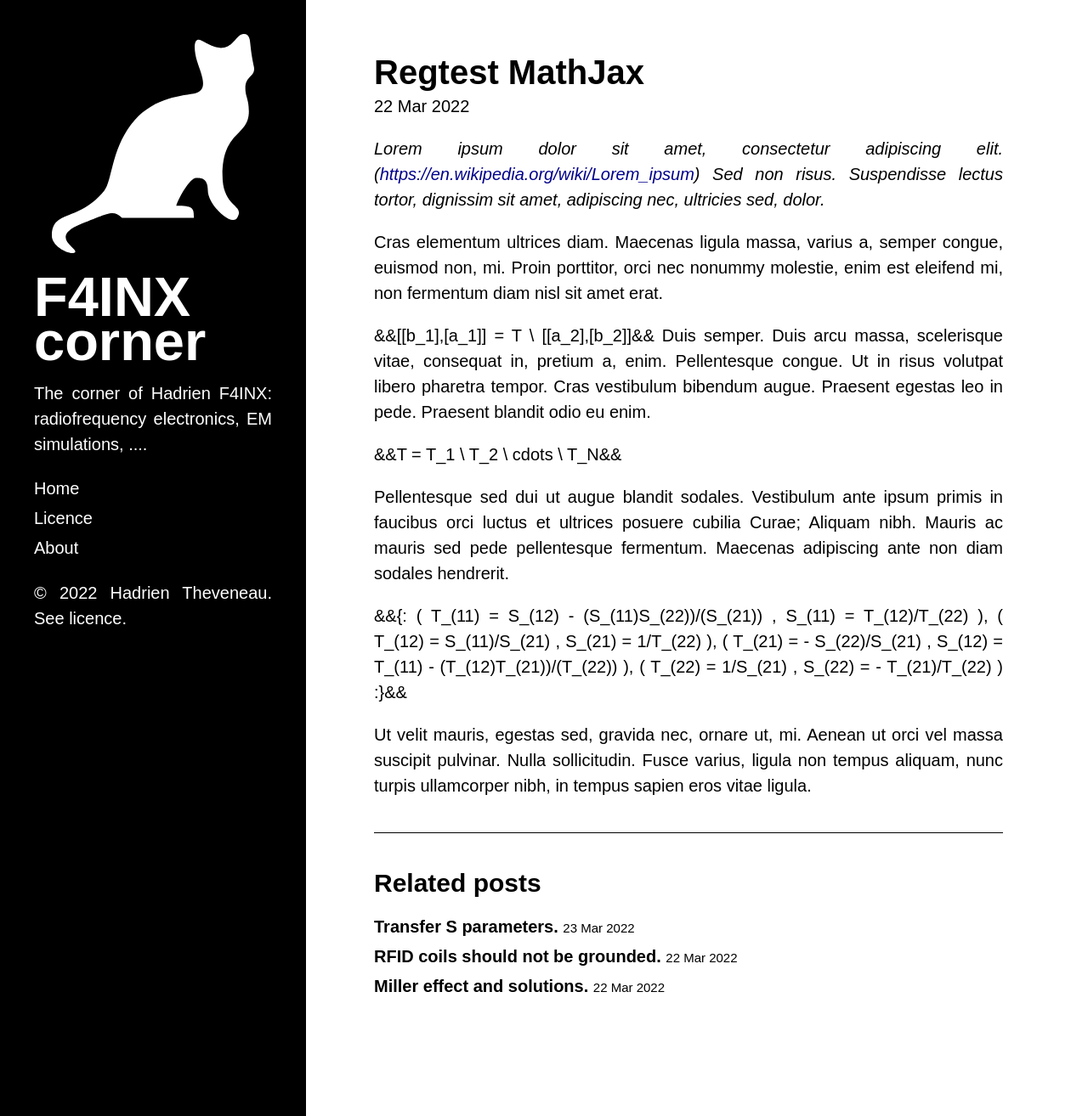
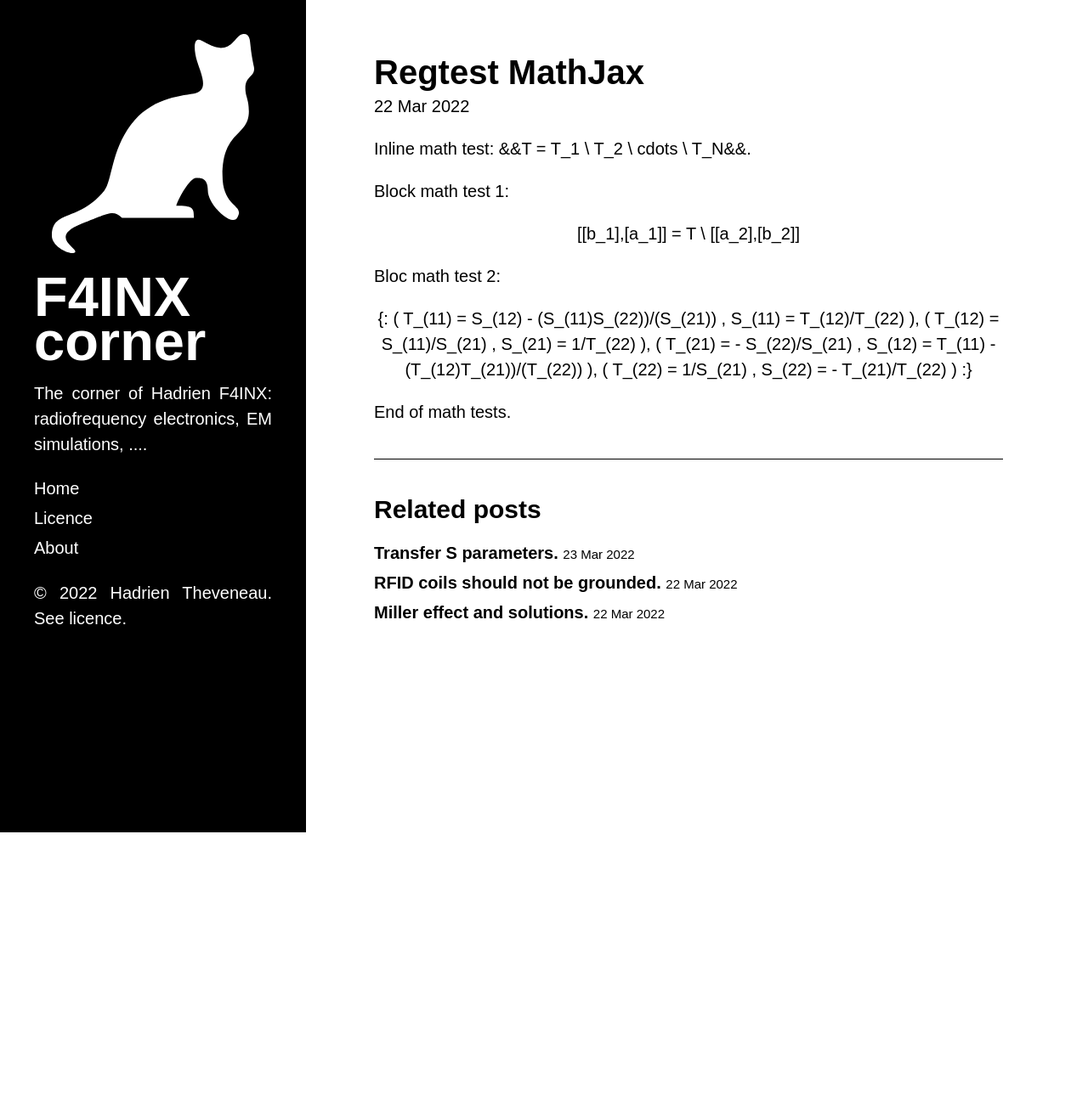
Before and after one commit to thadrien/Zview.github.io, a Jekyll site: the page built from _regtests/regtest5-mathjax.md, in a window 1280 px wide. Shown: the whole page at 85% size. Built offline with Jekyll 4.4.1, drawn with Linux system fonts in a browser that asks for light colours; a script that is not in the unit is left out; after the commit the page ends 980 px from its top, so only the background shows below that.

Commit message:
[MATH] [CSS] [REGTEST] Better handling of inline and bloc maths.

```diff
--- a/_includes/mathjax-asciimath.html
+++ b/_includes/mathjax-asciimath.html
@@ -2,7 +2,22 @@
 /* See https://github.com/remarkjs/remark/discussions/572 for asciimath delimiter choice. */
 MathJax = {
   loader: { load: ['input/asciimath', 'output/chtml', 'ui/menu'] },
-  asciimath: { delimiters: [['&&', '&&']] }
+  asciimath: { delimiters: [['&&', '&&']] },
+  /* See https://stackoverflow.com/questions/62089234/execute-mathjax-for-custom-tags-without-delimiters */
+  options: {
+    renderActions: {
+      findAmath: [10, function (doc) {
+        for (const node of document.querySelectorAll('asciimath')) {
+          const math = new doc.options.MathItem(node.textContent, doc.inputJax[0], false);
+          const text = document.createTextNode('');
+          node.replaceChild(text, node.firstChild);
+          math.start = {node: text, delim: '', n: 0};
+          math.end = {node: text, delim: '', n: 0};
+          doc.math.push(math);
+        }
+      }, '']
+    }
+  }
 };
 </script>
 <script type="text/javascript" id="MathJax-script" async src="https://cdn.jsdelivr.net/npm/mathjax@3/es5/startup.js">
--- a/_regtests/regtest5-mathjax.md
+++ b/_regtests/regtest5-mathjax.md
@@ -6,22 +6,21 @@
 ---
 {%- include mathjax-asciimath.html %}
 
-<p class="begin-note">
-Lorem ipsum dolor sit amet, consectetur adipiscing elit. (<a href="https://en.wikipedia.org/wiki/Lorem_ipsum">https://en.wikipedia.org/wiki/Lorem_ipsum</a>) Sed non risus. Suspendisse lectus tortor, dignissim sit amet, adipiscing nec, ultricies sed, dolor.
-</p>
+Inline math test: &&T = T_1 \ T_2 \ cdots \ T_N&&.
 
-Cras elementum ultrices diam. Maecenas ligula massa, varius a, semper congue, euismod non, mi. Proin porttitor, orci nec nonummy molestie, enim est eleifend mi, non fermentum diam nisl sit amet erat.
+Block math test 1:
 
-&&[[b_1],[a_1]] = T \ [[a_2],[b_2]]&&
-Duis semper. Duis arcu massa, scelerisque vitae, consequat in, pretium a, enim. Pellentesque congue. Ut in risus volutpat libero pharetra tempor. Cras vestibulum bibendum augue. Praesent egestas leo in pede. Praesent blandit odio eu enim.
+<asciimath>
+  [[b_1],[a_1]] = T \ [[a_2],[b_2]]
+</asciimath>
 
-&&T = T_1 \ T_2 \ cdots \ T_N&&
+Bloc math test 2:
 
-Pellentesque sed dui ut augue blandit sodales. Vestibulum ante ipsum primis in faucibus orci luctus et ultrices posuere cubilia Curae; Aliquam nibh. Mauris ac mauris sed pede pellentesque fermentum. Maecenas adipiscing ante non diam sodales hendrerit.
-
-&&{: (  T_(11) = S_(12) - (S_(11)S_(22))/(S_(21))  ,  S_(11) = T_(12)/T_(22)                     ),
+<asciimath>
+  {: (  T_(11) = S_(12) - (S_(11)S_(22))/(S_(21))  ,  S_(11) = T_(12)/T_(22)                     ),
      (  T_(12) = S_(11)/S_(21)                     ,  S_(21) = 1/T_(22)                          ),
      (  T_(21) = - S_(22)/S_(21)                   ,  S_(12) = T_(11) - (T_(12)T_(21))/(T_(22))  ),
-     (  T_(22) = 1/S_(21)                          ,  S_(22) = - T_(21)/T_(22)                   ) :}&&
+     (  T_(22) = 1/S_(21)                          ,  S_(22) = - T_(21)/T_(22)                   ) :}
+</asciimath>
 
-Ut velit mauris, egestas sed, gravida nec, ornare ut, mi. Aenean ut orci vel massa suscipit pulvinar. Nulla sollicitudin. Fusce varius, ligula non tempus aliquam, nunc turpis ullamcorper nibh, in tempus sapien eros vitae ligula.
+End of math tests.
--- a/style/css/f4inx.css
+++ b/style/css/f4inx.css
@@ -406,7 +406,8 @@
   line-height: 0;
 }
 
-p mjx-container {
+/* Custom tag containing MathJax AsciiMath defined in mathjax-asciimath.html. */
+asciimath {
   /* Math equations centering. */
   display: block;
   margin-left: auto;
```
Also changed, not shown: _posts/2022-03-23-transfer-S-parameters.md (+10 -4 lines).
